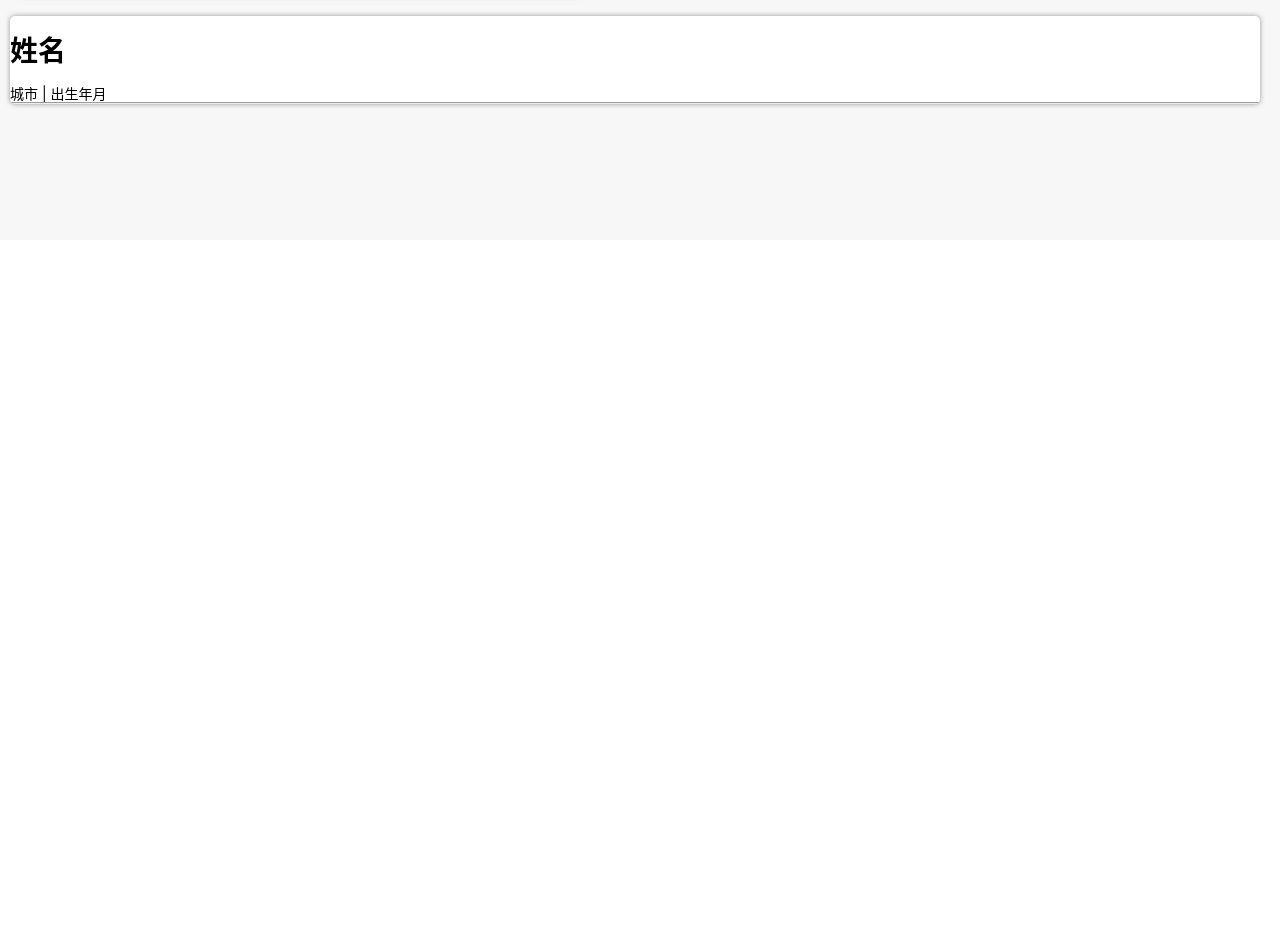
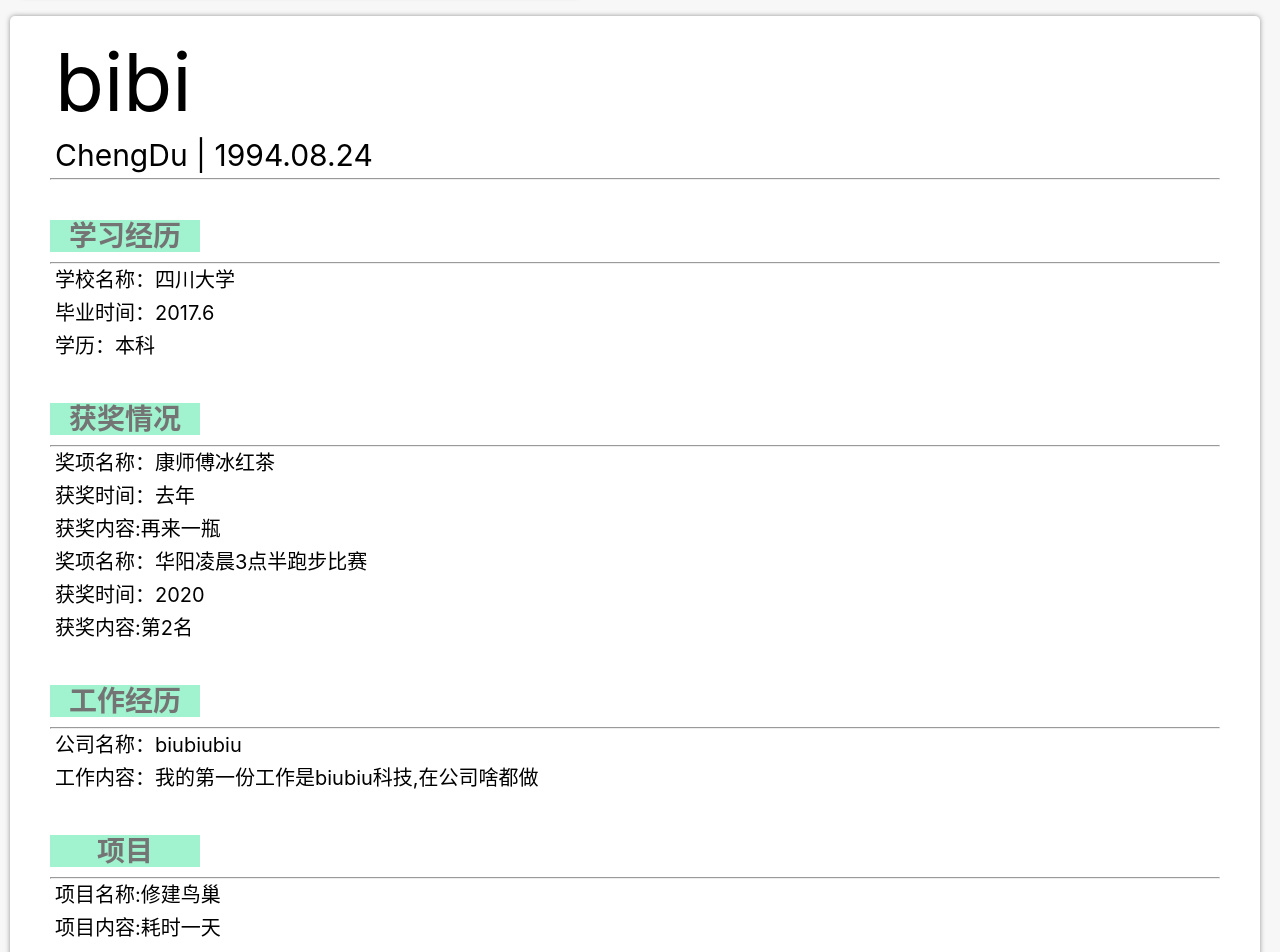
Before and after one commit to bibi941/vue-resume, a Vue app: page / in a window 1280 px wide. Shown: the part 560-1512 px from the top of the page. Before the commit the page ends 800 px from the top, so only its background shows below. Built offline with nearby package versions, Linux system fonts and the light colour scheme.

Commit message:
添加Vuex和preview样式

```diff
--- a/package.json
+++ b/package.json
@@ -12,7 +12,8 @@
   "dependencies": {
     "element-ui": "^2.3.3",
     "normalize.css": "^8.0.0",
-    "vue": "^2.5.2"
+    "vue": "^2.5.2",
+    "vuex": "^3.0.1"
   },
   "devDependencies": {
     "autoprefixer": "^7.1.2",
--- a/src/App.vue
+++ b/src/App.vue
@@ -2,8 +2,8 @@
   <div id="app" v-bind:class="{previewMode:previewMode}">
     <Topbar  class="topbar" v-on:preview="preview"/>
     <main>
-      <Editor v-bind:resume='resume' class="editor" />
-      <Preview  v-bind:resume='resume' class="preview" />
+      <Editor class="editor" />
+      <Preview class="preview" />
     </main>
      <el-button type="primary" v-on:click='exitPreview'  id="exitPreview" class="exitPreview" style='background:rgb(59, 167, 118);'>退出预览</el-button>
   </div>
@@ -14,21 +14,15 @@
   import Topbar from './components/Topbar'
   import Editor from './components/Editor'
   import Preview from './components/Preview'
+  import store from './store/index'
 
   export default {
     data() {
       return {
         previewMode:false,
-        resume: {
-          // 表单数据
-          profile: {  name: '',  city: '',  birth: ''},
-          workHistory: [{  company: '',  content: '',}],
-          studyHistory: [{  school: '',  time: '',  degree: '', }],
-          projects: [{  name: '',  content: ''}],awards: [{  name: ''}],
-          contancts: {  qq: '',  wechat: '',  email: '',  phone: '',}
-        }
       }
     },
+    store,
     methods:{
         preview(){
             this.previewMode = true
--- a/src/components/Editor.VUE
+++ b/src/components/Editor.VUE
@@ -23,13 +23,13 @@
         <ArrayEditor v-bind:items='resume.projects' v-bind:labels="{name:'项目名称',content:'具体内容'}" title='项目经验' />
       </li>
       <li v-bind:class='{active:currentTab === 4}'>
-        <ArrayEditor v-bind:items='resume.awards' v-bind:labels="{name:'获奖详情'}" title='获奖情况' />
+        <ArrayEditor v-bind:items='resume.awards' v-bind:labels="{name:'获奖详情',time:'时间',content:'具体内容'}" title='获奖情况' />
       </li>
       <li v-bind:class='{active:currentTab === 5}'>
         <h2>联系方式</h2>
         <el-form>
           <el-form-item label="qq">
-            <el-input v-model="resume.contancts.name"></el-input>
+            <el-input v-model="resume.contancts.qq"></el-input>
           </el-form-item>
           <el-form-item label="微信">
             <el-input v-model="resume.contancts.wechat"></el-input>
@@ -55,7 +55,6 @@
       ProfileEditor,
       ArrayEditor,
     },
-    props:['resume'],
     data() {
       return {
         //   tab切换
@@ -63,7 +62,11 @@
         icons: ['credentials_icon', 'gongwenbao', 'book', 'xiangmu1', 'icon--', 'phone'],
       }
     },
-    methods: {}
+    computed: {
+      resume() {
+        return this.$store.state.resume
+      }
+    }
   }
 
 </script>
--- a/src/components/Preview.VUE
+++ b/src/components/Preview.VUE
@@ -1,32 +1,89 @@
 <template>
   <div id='preview'>
-    <h1>{{resume.profile.name||'姓名'}}</h1>
-    <p>{{resume.profile.city||'城市'}} | {{resume.profile.birth||'出生年月'}}</p>
+    <!-- 个人信息 -->
+    <section>
+      <span class='name'>{{resume.profile.name}}</span>
+      <span class='message'>{{resume.profile.city}} | {{resume.profile.birth}}</span>
       <hr>
-    <section v-if="filter(resume.projects).length>0"><!-- 非空对象才会显示 -->
-      <h1>项目</h1>
+    </section>
+
+    <!-- 学习经历 -->
+    <section v-if="filter(resume.studyHistory).length>0">
+      <h1>学习经历</h1>
+      <hr>
       <ul>
-        <li v-for="projects in filter(resume.projects)">
-          <h2>{{projects.name}}</h2><br/>
-          {{projects.content}}
+        <li v-for="studyHistory in filter(resume.studyHistory)">
+          <span>学校名称：{{studyHistory.school}}</span>
+          <span>毕业时间：{{studyHistory.time}}</span>
+          <span>学历：{{studyHistory.degree}}</span>
         </li>
       </ul>
     </section>
+    <!-- 获奖情况 -->
+    <section v-if="filter(resume.awards).length>0">
+      <h1>获奖情况</h1>
+      <hr>
+      <ul>
+        <li v-for="awards in filter(resume.awards)">
+          <span> 奖项名称：{{awards.name}}</span>
+          <span>获奖时间：{{awards.time}}</span>
+          <span>获奖内容:{{awards.content}}</span>
+        </li>
+      </ul>
+    </section>
+    <!-- 工作经历 -->
+    <section v-if="filter(resume.workHistory).length>0">
+      <h1>工作经历</h1>
+      <hr>
+      <ul>
+        <li v-for="workHistory in filter(resume.workHistory)">
+          <span>公司名称：{{workHistory.company}}</span>
+          <span>工作内容：{{workHistory.content}}</span>
+
+        </li>
+      </ul>
+    </section>
+    <!-- 项目 -->
+    <section v-if="filter(resume.projects).length>0">
+      <!-- 非空对象才会显示 -->
+      <h1>项目</h1>
+      <hr>
+      <ul>
+        <li v-for="projects in filter(resume.projects)">
+          <span>项目名称:{{projects.name}}</span>
+          <span>项目内容:{{projects.content}}</span>
+        </li>
+      </ul>
+    </section>
+    <!-- 联系方式 -->
+    <section>
+      <h1>联系方式</h1>
+      <hr>
+      <span>qq:{{resume.contancts.qq}}</span>
+      <span>微信：{{resume.contancts.wechat}}</span>
+      <span>邮箱：{{resume.contancts.email}}</span>
+      <span>手机：{{resume.contancts.phone}}</span>
+    </section>
+
   </div>
 </template>
 
 <script>
   export default {
- props:['resume'],
- methods:{
-   filter(array){
-     return array.filter(item=>!this.isEmpty(item))//找出非空对象
+    computed: {
+      resume() {
+        return this.$store.state.resume
+      }
     },
-   isEmpty(obj){
-     let empty=true
+    methods: {
+      filter(array) {
+        return array.filter(item => !this.isEmpty(item)) //找出非空对象
+      },
+      isEmpty(obj) {
+        let empty = true
         for (let key in obj) {
           if (obj[key]) {
-         empty=false
+            empty = false
             break
           }
         }
@@ -34,4 +91,42 @@ export default {
       }
     }
   }
+
 </script>
+
+<style lang="scss">
+  section {
+    display: flex;
+    flex-direction: column;
+    padding: 15px 40px;
+    .name {
+      font-size: 80px;
+    }
+    .message {
+      font-size: 30px
+    }
+    span {
+      font-size: 20px;
+      padding: 5px;
+    }
+    h1 {
+      max-width: 150px;
+      text-align: center;
+      overflow: auto;
+      background: rgb(160, 243, 206);
+      color: rgb(116, 116, 116);
+      margin: 10px 0;
+    }
+    ul>li {
+      display: flex;
+      flex-direction: column;
+    }
+  }
+  #preview {
+    overflow: auto;
+  }
+  span {
+    white-space: pre-line;
+  }
+
+</style>
--- /dev/null
+++ b/src/store/index.js
@@ -0,0 +1,19 @@
+import Vuex from 'vuex'
+import Vue from 'vue'
+
+
+ Vue.use(Vuex)
+
+ export default new Vuex.Store({
+    state: {
+         resume: {
+          // 表单数据
+          profile: {  name: 'bibi',  city: 'ChengDu',  birth: '1994.08.24'},
+          workHistory: [{company: 'biubiubiu',  content: '我的第一份工作是biubiu科技,在公司啥都做'}],
+          studyHistory: [{  school: '四川大学',  time: '2017.6',  degree: '本科', }],
+          projects: [{ name: '修建鸟巢', content: '耗时一天' }],
+          contancts: {qq:'506206862', wechat:'sssrrr', email:'sssrrr@vip.qq.com', phone:'17608003060', },
+          awards:[{name:'康师傅冰红茶',time:'去年',content:'再来一瓶'},{name:'华阳凌晨3点半跑步比赛',time:'2020',content:'第2名'}]
+        }
+   },
+})
```
Also changed, not shown: 1 other file (tests, documents, lock files or other folders). Lines whose indentation alone changed are shown as unchanged.
